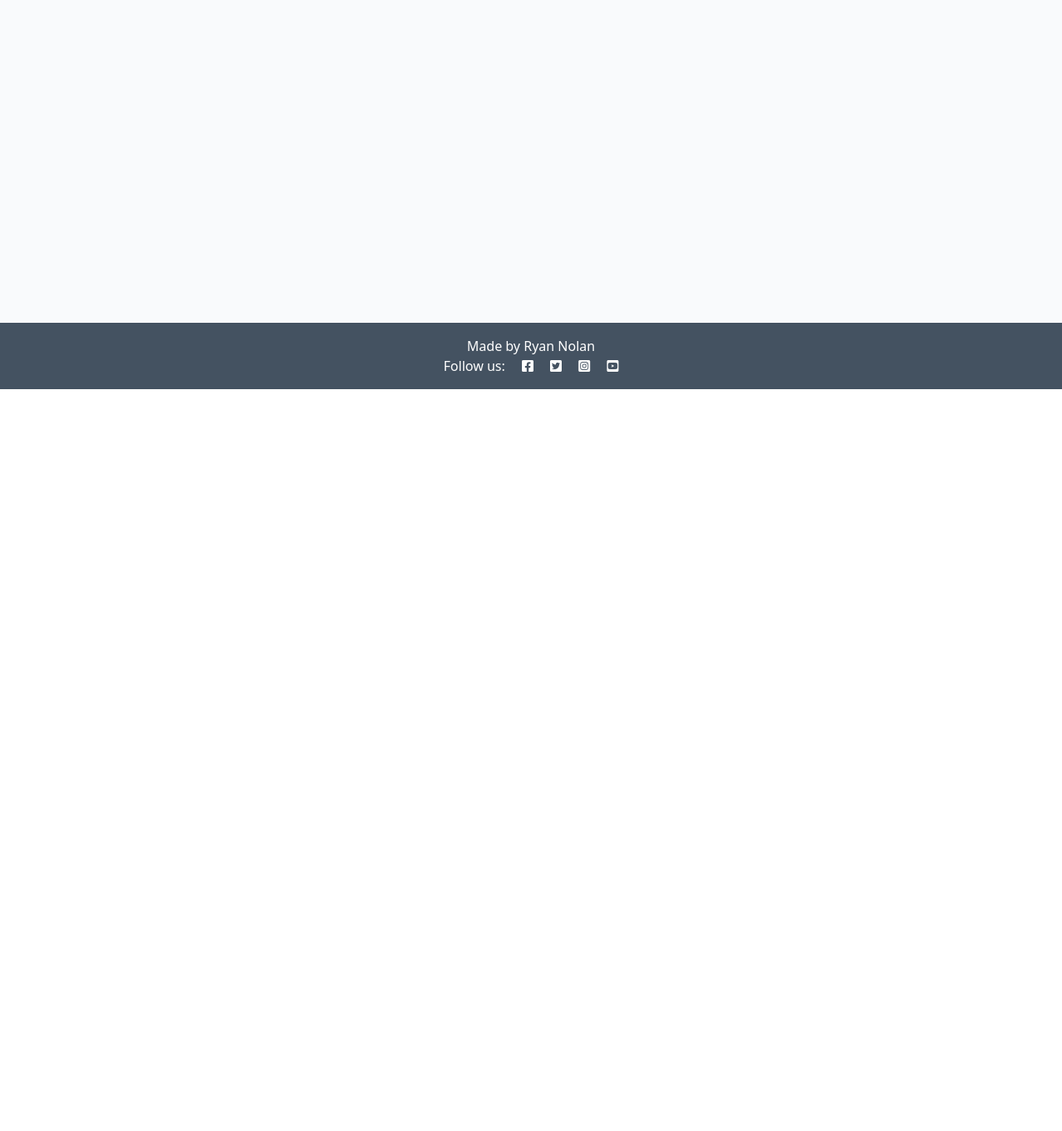
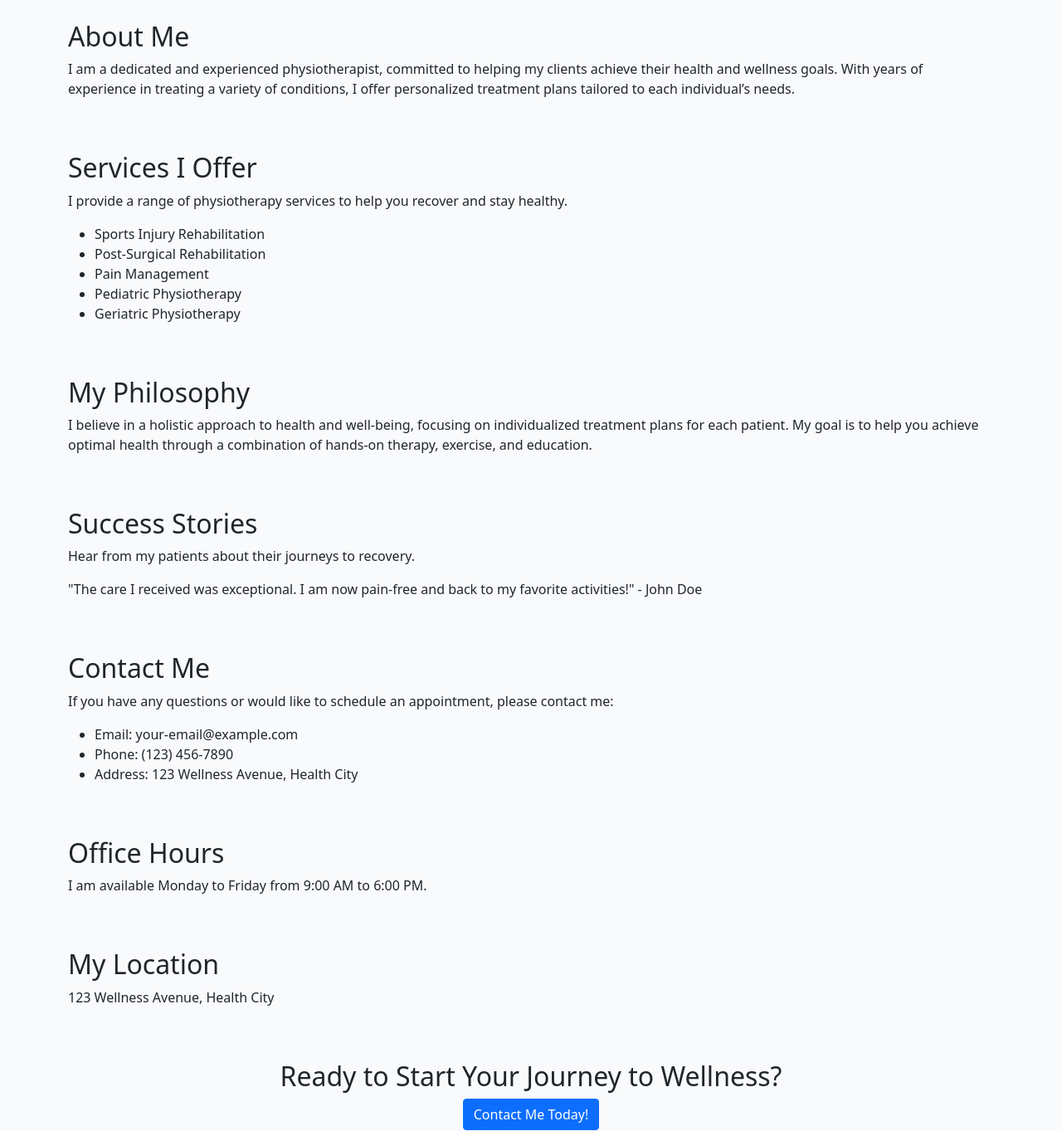
Before and after one commit to Alvor1991/PP4-Physio, a Django app: page /about/ in a window 1280 px wide. Shown: the part 331-1694 px from the top of the page at 83% size. Before the commit the page ends 800 px from the top, so only its background shows below. Run offline with Django 4.2, Linux system fonts and the light colour scheme; data that the repository does not hold is empty.

Commit message:
Update about page with general info

```diff
--- a/about/templates/about/about.html
+++ b/about/templates/about/about.html
@@ -4,13 +4,95 @@
 <div class="container mt-5">
   <div class="row">
     <div class="col-4 text-center">
-      <img src="{% static 'images/about.jpg' %}" width="75%" />
+      <img src="{% static 'images/about.jpg' %}" width="75%" alt="Physiotherapist Image"/>
     </div>
     <div class="col-8">
       <h2>{{ about.title }}</h2>
       {{ about.content | safe }}
     </div>
   </div>
+
+  <!-- Introduction -->
+  <div class="row mt-5">
+    <div class="col-12">
+      <h2>About Me</h2>
+      <p>I am a dedicated and experienced physiotherapist, committed to helping my clients achieve their health and wellness goals. With years of experience in treating a variety of conditions, I offer personalized treatment plans tailored to each individual’s needs.</p>
+    </div>
+  </div>
+
+  <!-- Services Offered -->
+  <div class="row mt-5">
+    <div class="col-12">
+      <h2>Services I Offer</h2>
+      <p>I provide a range of physiotherapy services to help you recover and stay healthy.</p>
+      <ul>
+        <li>Sports Injury Rehabilitation</li>
+        <li>Post-Surgical Rehabilitation</li>
+        <li>Pain Management</li>
+        <li>Pediatric Physiotherapy</li>
+        <li>Geriatric Physiotherapy</li>
+      </ul>
+    </div>
+  </div>
+
+  <!-- Philosophy -->
+  <div class="row mt-5">
+    <div class="col-12">
+      <h2>My Philosophy</h2>
+      <p>I believe in a holistic approach to health and well-being, focusing on individualized treatment plans for each patient. My goal is to help you achieve optimal health through a combination of hands-on therapy, exercise, and education.</p>
+    </div>
+  </div>
+
+  <!-- Success Stories -->
+  <div class="row mt-5">
+    <div class="col-12">
+      <h2>Success Stories</h2>
+      <p>Hear from my patients about their journeys to recovery.</p>
+      <blockquote>
+        <p>"The care I received was exceptional. I am now pain-free and back to my favorite activities!" - John Doe</p>
+      </blockquote>
+      <!-- Add more testimonials as you gather them -->
+    </div>
+  </div>
+
+  <!-- Contact Information -->
+  <div class="row mt-5">
+    <div class="col-12">
+      <h2>Contact Me</h2>
+      <p>If you have any questions or would like to schedule an appointment, please contact me:</p>
+      <ul>
+        <li>Email: your-email@example.com</li>
+        <li>Phone: (123) 456-7890</li>
+        <li>Address: 123 Wellness Avenue, Health City</li>
+      </ul>
+    </div>
+  </div>
+
+  <!-- Office Hours -->
+  <div class="row mt-5">
+    <div class="col-12">
+      <h2>Office Hours</h2>
+      <p>I am available Monday to Friday from 9:00 AM to 6:00 PM.</p>
+    </div>
+  </div>
+
+  <!-- Location -->
+  <div class="row mt-5">
+    <div class="col-12">
+      <h2>My Location</h2>
+      <p>123 Wellness Avenue, Health City</p>
+      <!-- Embed a map here if desired -->
+    </div>
+  </div>
+
+  <!-- Call to Action -->
+  <div class="row mt-5">
+    <div class="col-12 text-center">
+      <h2>Ready to Start Your Journey to Wellness?</h2>
+      <a href="/contact" class="btn btn-primary">Contact Me Today!</a>
+    </div>
+  </div>
+
   <div class="row">
     <div class="col text-right">
       <p class="text-end"><em>Updated on: {{ about.updated_on }}</em></p>
```
